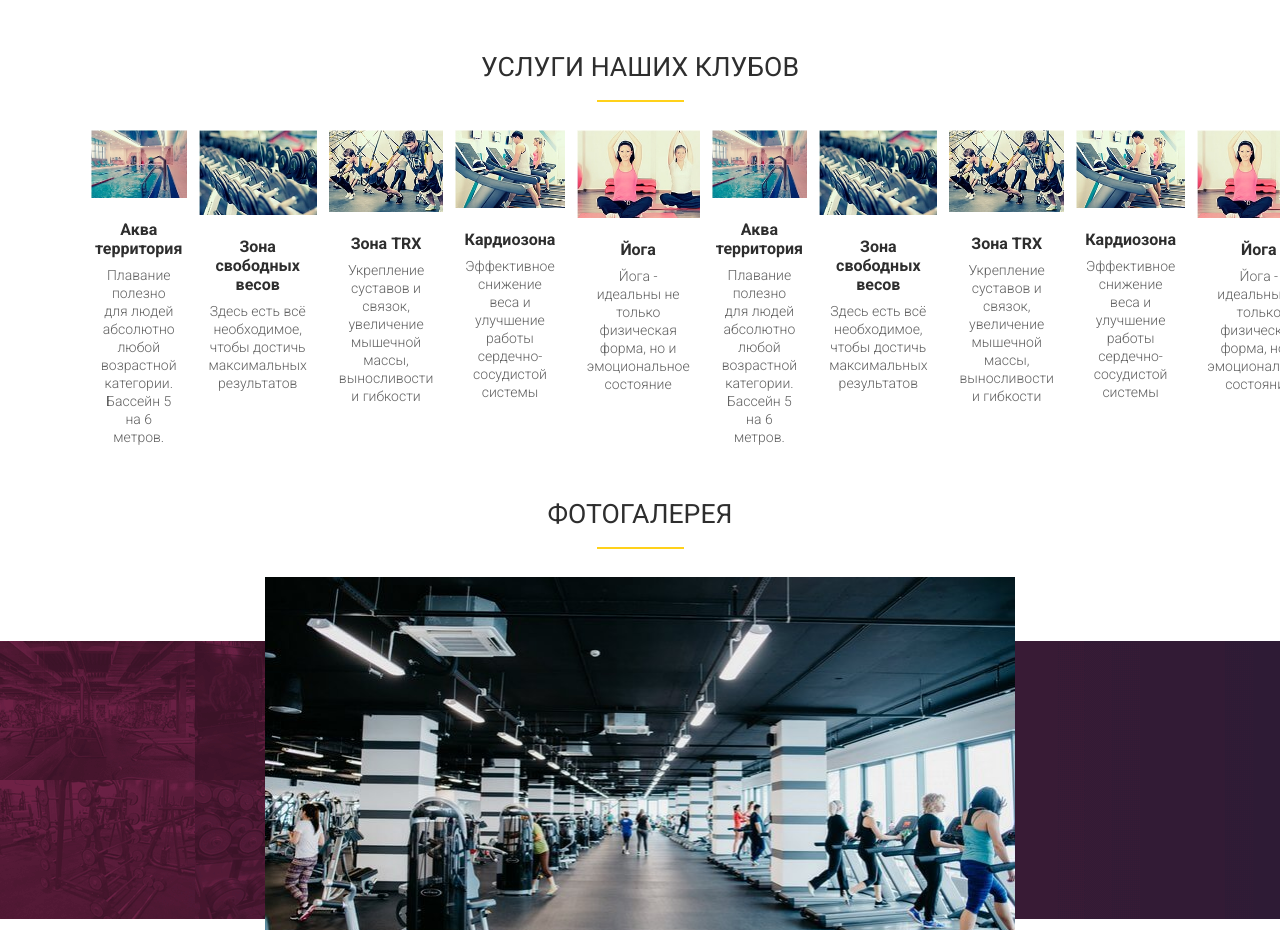
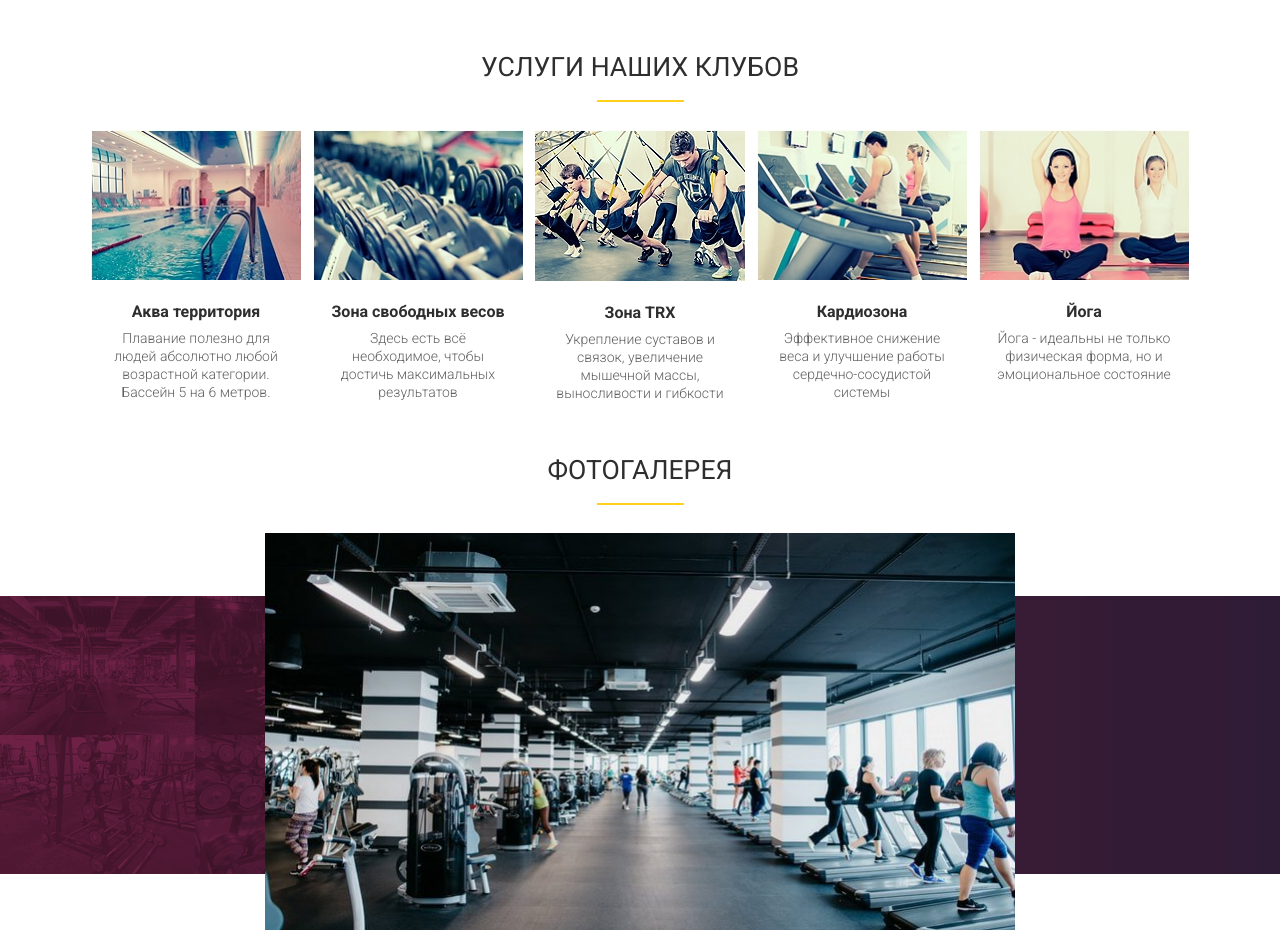
Before and after one commit to barclays13/diplim_project, a website with bundled scripts: page index.html in a window 1280 px wide. Shown: the part 1582-2512 px from the top of the page. Built offline with nearby package versions, Linux system fonts and the light colour scheme.

Commit message:
servicesSlider

```diff
--- a/index.html
+++ b/index.html
@@ -219,52 +219,52 @@
     <div class="wrapper">
         <h2>услуги наших клубов</h2>
         <div class="services-slider">
-            <div class="slide">
+            <div class="slide" style="display: block">
                 <img src="images/services-slider/akva.jpg" alt="Аква территория">
                 <h6>Аква территория</h6>
                 <p>Плавание полезно для людей абсолютно любой возрастной категории. Бассейн 5 на 6 метров.</p>
             </div>
-            <div class="slide">
+            <div class="slide" style="display: block">
                 <img src="images/services-slider/vesy.jpg" alt="Зона свободных весов">
                 <h6>Зона свободных весов</h6>
                 <p>Здесь есть всё необходимое, чтобы достичь максимальных результатов</p>
             </div>
-            <div class="slide">
+            <div class="slide" style="display: block">
                 <img src="images/services-slider/TRX.jpg" alt="Зона TRX">
                 <h6>Зона TRX</h6>
                 <p>Укрепление суставов и связок, увеличение мышечной массы, выносливости и гибкости</p>
             </div>
-            <div class="slide">
+            <div class="slide" style="display: block">
                 <img src="images/services-slider/kardio.jpg" alt="Кардиозона">
                 <h6>Кардиозона</h6>
                 <p>Эффективное снижение веса и улучшение работы сердечно-сосудистой системы</p>
             </div>
-            <div class="slide">
+            <div class="slide" style="display: block">
                 <img src="images/services-slider/yoga.jpg" alt="Йога">
                 <h6>Йога</h6>
                 <p>Йога - идеальны не только физическая форма, но и эмоциональное состояние</p>
             </div>
-            <div class="slide">
+            <div class="slide" style="display: none">
                 <img src="images/services-slider/akva.jpg" alt="Аква территория">
                 <h6>Аква территория</h6>
                 <p>Плавание полезно для людей абсолютно любой возрастной категории. Бассейн 5 на 6 метров.</p>
             </div>
-            <div class="slide">
+            <div class="slide" style="display: none">
                 <img src="images/services-slider/vesy.jpg" alt="Зона свободных весов">
                 <h6>Зона свободных весов</h6>
                 <p>Здесь есть всё необходимое, чтобы достичь максимальных результатов</p>
             </div>
-            <div class="slide">
+            <div class="slide" style="display: none">
                 <img src="images/services-slider/TRX.jpg" alt="Зона TRX">
                 <h6>Зона TRX</h6>
                 <p>Укрепление суставов и связок, увеличение мышечной массы, выносливости и гибкости</p>
             </div>
-            <div class="slide">
+            <div class="slide" style="display: none">
                 <img src="images/services-slider/kardio.jpg" alt="Кардиозона">
                 <h6>Кардиозона</h6>
                 <p>Эффективное снижение веса и улучшение работы сердечно-сосудистой системы</p>
             </div>
-            <div class="slide">
+            <div class="slide" style="display: none">
                 <img src="images/services-slider/yoga.jpg" alt="Йога">
                 <h6>Йога</h6>
                 <p>Йога - идеальны не только физическая форма, но и эмоциональное состояние</p>
--- a/src/index.js
+++ b/src/index.js
@@ -10,7 +10,7 @@ import scrollDocument from './modules/scrollDocument';
 import popupMenu from './modules/popupMenu';
 import sliderGallery from './modules/sliderGallery';
 import calc from './modules/calc';
-
+import servicesSlider from './modules/servicesSlider';
 
 //выбор клуба
 choiceClub();
@@ -18,12 +18,13 @@ choiceClub();
 call();
 //Подарок
 fixedGift();
-//слайдер в меню
-mainSlider();
 popupMenu();
 scrollDocument();
-sliderGallery();
 calc();
 //отправка данных
 sendForm();
 validationForms();
+servicesSlider();
+sliderGallery();
+//слайдер в меню
+mainSlider();
--- /dev/null
+++ b/src/modules/servicesSlider.js
@@ -0,0 +1,34 @@
+const servicesSlider = () => {
+    const servicesSlider = document.querySelector('.services-slider'),
+    slides = servicesSlider.querySelectorAll('.slide');
+
+    servicesSlider.addEventListener('click', (event) => {
+        const target = event.target;
+        let sumSlide = [0,1,2,3,4];
+
+        slides[sumSlide.length].style.display = 'block';
+
+        slides[sumSlide[0]].style.display = 'none';
+
+        console.log('sumSlide', sumSlide);
+
+        slides.forEach((elem, index) => {
+            if (elem.style.display == "block"){
+                sumSlide.push(index);
+            }
+        });
+
+    });
+/*
+    slides.forEach((elem,index) => {
+        if (index <= 4){
+            elem.style.display = 'block';
+            sumSlide.push(index, elem);
+        } else {
+            elem.style.display = 'none';
+        }
+    });
+*/
+};
+
+export default servicesSlider;
```
Also changed, not shown: dist/main.js.
